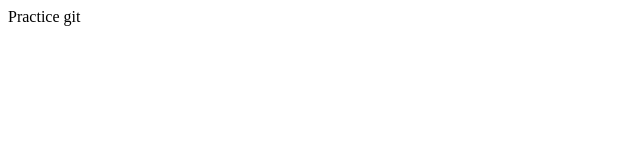
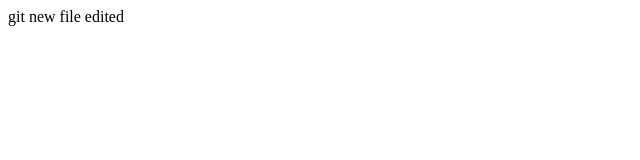
Before and after one commit to AnesHekmat76/Devops, a plain HTML site: page index.html in a window 1280 px wide. Shown: the full height of the page, 0-640 px from the left. Drawn offline with Linux system fonts and the light colour scheme.

Commit message:
change on index.html

```diff
--- a/index.html
+++ b/index.html
@@ -6,6 +6,6 @@
     <title>Document</title>
 </head>
 <body>
-    <p>Practice git</p>
+    <p>git new file edited</p>
 </body>
 </html>
```
